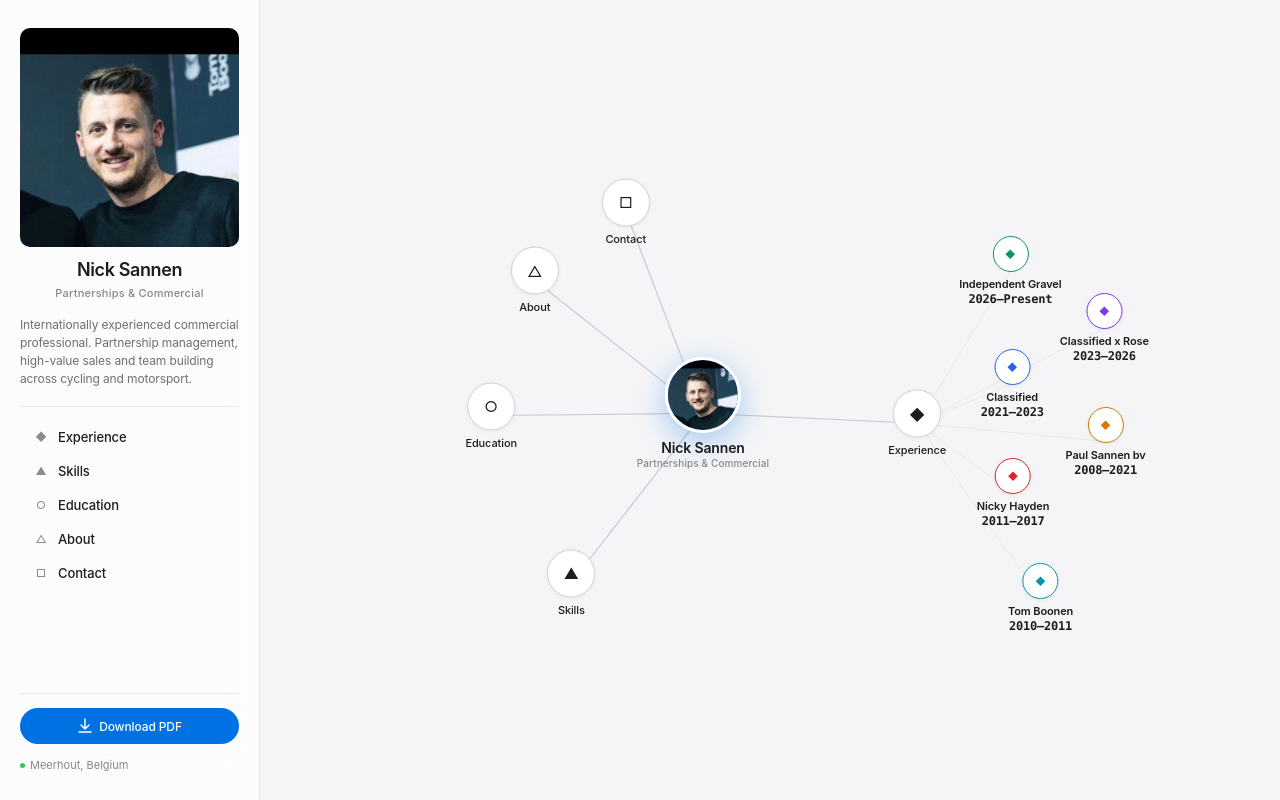
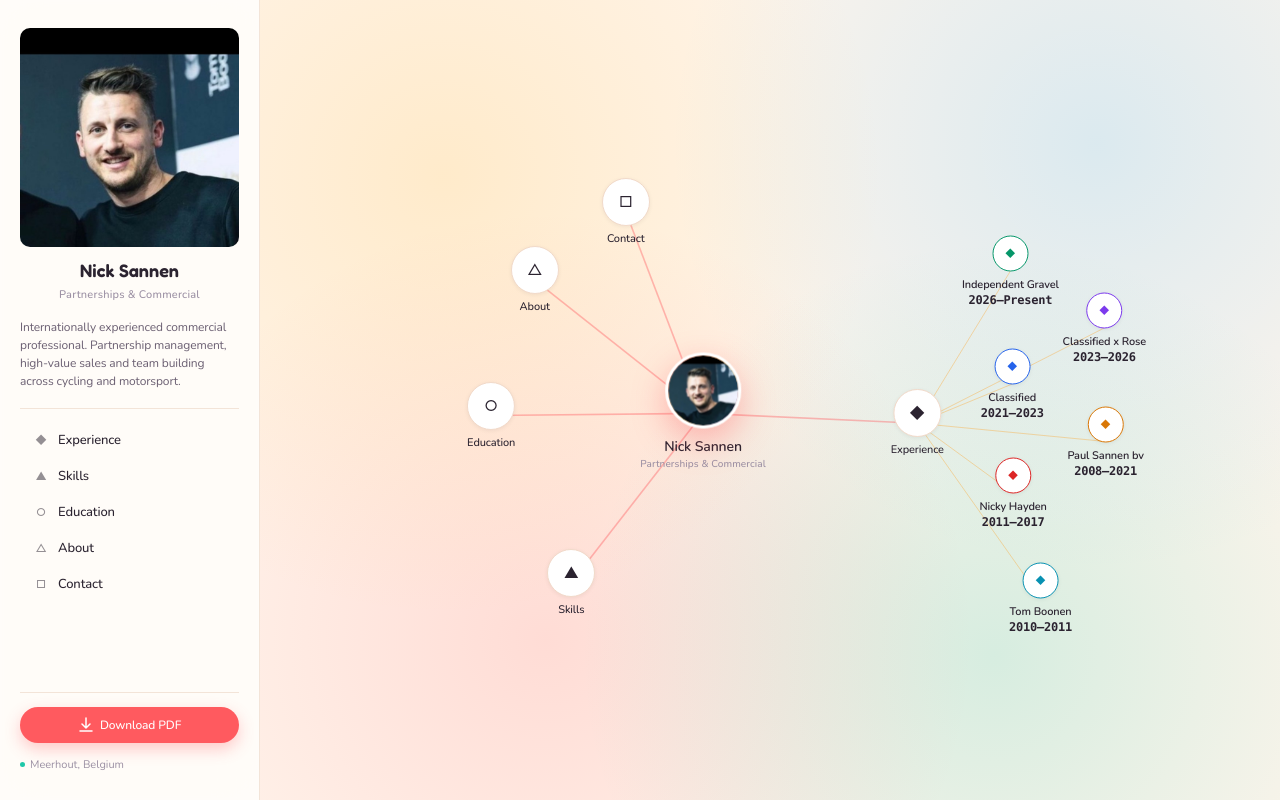
Before and after one commit to Scylark/NickSannen, a plain HTML site: page index.html in a window 1280 px wide. Drawn offline with nearby package versions, Linux system fonts and the light colour scheme; animation ran at ten frames a second.

Commit message:
Playful redesign: warm coral palette, rounded fonts, candy tags
Co-Authored-By: Claude Opus 4.8 <noreply@anthropic.com>

```diff
--- a/graph.js
+++ b/graph.js
@@ -277,8 +277,8 @@ class GraphEngine {
             this.ctx.beginPath();
             this.ctx.moveTo(src.x, src.y);
             this.ctx.lineTo(tgt.x, tgt.y);
-            this.ctx.strokeStyle = isRoleEdge ? 'rgba(203,213,225,0.45)' : 'rgba(148,163,184,0.5)';
-            this.ctx.lineWidth = isRoleEdge ? 0.8 : 1.2;
+            this.ctx.strokeStyle = isRoleEdge ? 'rgba(255,159,28,0.35)' : 'rgba(255,90,95,0.40)';
+            this.ctx.lineWidth = isRoleEdge ? 1 : 1.6;
             this.ctx.stroke();
         });
     }
--- a/index.html
+++ b/index.html
@@ -4,7 +4,9 @@
     <meta charset="UTF-8">
     <meta name="viewport" content="width=device-width, initial-scale=1.0">
     <title>Nick Sannen — Interactive Resume</title>
-    <!-- Using system fonts: Helvetica Neue, Helvetica, Arial -->
+    <link rel="preconnect" href="https://fonts.googleapis.com">
+    <link rel="preconnect" href="https://fonts.gstatic.com" crossorigin>
+    <link href="https://fonts.googleapis.com/css2?family=Fredoka:wght@500;600;700&family=Nunito:wght@400;500;600;700;800&display=swap" rel="stylesheet">
     <link rel="stylesheet" href="styles.css">
     <link rel="stylesheet" href="ipod.css">
     <script src="https://d3js.org/d3.v7.min.js"></script>
--- a/styles.css
+++ b/styles.css
@@ -1,30 +1,51 @@
 /* ============================================
-   Interactive Resume - Apple-inspired design system
+   Interactive Resume - Playful design system
    ============================================ */
 
 :root {
-    --bg: #f5f5f7;
+    --bg: #fff5ec;
     --bg-card: #ffffff;
-    --text: #1d1d1f;
-    --text-secondary: #6e6e73;
-    --text-tertiary: #86868b;
-    --border: #d2d2d7;
-    --border-light: #e8e8ed;
-    --accent: #0071e3;
-    --accent-hover: #0077ed;
-    --accent-light: #e8f0fe;
-    --purple: #6e3adb;
-    --green: #34c759;
-    --red: #ff3b30;
-    --orange: #ff9500;
+    --text: #2b2330;
+    --text-secondary: #6b5f72;
+    --text-tertiary: #9b8fa3;
+    --border: #f1d9c9;
+    --border-light: #f3e4d8;
+    --accent: #ff5a5f;
+    --accent-hover: #ff3d52;
+    --accent-light: #ffe4e1;
+    --purple: #7b6ef6;
+    --green: #1fc8a9;
+    --red: #ff5a5f;
+    --orange: #ff9f1c;
+    --sun: #ffc145;
+    --mint: #1fc8a9;
+    --grape: #7b6ef6;
+    --sky: #38b6ff;
     --sidebar-width: 260px;
-    --radius: 16px;
-    --radius-sm: 10px;
-    --shadow: 0 2px 12px rgba(0,0,0,0.08);
-    --shadow-lg: 0 20px 60px rgba(0,0,0,0.15), 0 0 0 1px rgba(0,0,0,0.05);
-    --transition: 0.25s cubic-bezier(0.25, 0.1, 0.25, 1);
-    --font: -apple-system, BlinkMacSystemFont, 'Helvetica Neue', Helvetica, Arial, sans-serif;
+    --radius: 24px;
+    --radius-sm: 16px;
+    --shadow: 0 6px 22px rgba(255,90,95,0.10);
+    --shadow-lg: 0 28px 70px rgba(123,110,246,0.22), 0 0 0 1px rgba(0,0,0,0.04);
+    --transition: 0.32s cubic-bezier(0.34, 1.56, 0.64, 1);
+    --font: 'Nunito', -apple-system, BlinkMacSystemFont, 'Helvetica Neue', Helvetica, Arial, sans-serif;
+    --font-display: 'Fredoka', 'Nunito', -apple-system, sans-serif;
     --font-mono: 'SF Mono', SFMono-Regular, ui-monospace, Menlo, monospace;
+}
+
+/* Rounded, friendly display font for all headings */
+.sidebar-name,
+.profile-info h2,
+.overview-card h2,
+.role-card h2,
+.skills-card h2,
+.education-card h2,
+.about-card h2,
+.contact-card h2,
+.media-gallery h4,
+.timeline-role {
+    font-family: var(--font-display);
+    letter-spacing: 0 !important;
+    font-weight: 600;
 }
 
 * {
@@ -46,6 +67,7 @@ body {
     -webkit-font-smoothing: antialiased;
     -moz-osx-font-smoothing: grayscale;
 }
+
 
 /* ============================================
    Sidebar
@@ -195,13 +217,17 @@ body {
     letter-spacing: -0.01em;
 }
 
+.download-btn {
+    box-shadow: 0 6px 16px rgba(255,90,95,0.32);
+}
+
 .download-btn:hover {
     background: var(--accent-hover);
-    transform: scale(1.02);
+    transform: scale(1.05) rotate(-1.5deg);
 }
 
 .download-btn:active {
-    transform: scale(0.98);
+    transform: scale(0.96);
 }
 
 .sidebar-location {
@@ -261,7 +287,12 @@ body {
     position: relative;
     overflow: hidden;
     cursor: grab;
-    background: var(--bg);
+    background:
+        radial-gradient(circle at 18% 22%, rgba(255,193,69,0.20), transparent 42%),
+        radial-gradient(circle at 82% 18%, rgba(56,182,255,0.18), transparent 40%),
+        radial-gradient(circle at 72% 82%, rgba(31,200,169,0.18), transparent 42%),
+        radial-gradient(circle at 28% 80%, rgba(255,90,95,0.16), transparent 44%),
+        var(--bg);
 }
 
 .canvas-area:active {
@@ -321,15 +352,19 @@ body {
 
 .node:hover .node-shape {
     border-color: var(--accent);
-    box-shadow: 0 2px 12px rgba(0,113,227,0.2);
+    box-shadow: 0 6px 20px rgba(255,90,95,0.32);
+}
+
+.node:hover {
+    transform: translate(-50%, -50%) scale(1.1) rotate(-3deg);
 }
 
 .node.center .node-shape {
     width: 76px;
     height: 76px;
-    background: linear-gradient(135deg, #0071e3, #5856d6);
+    background: linear-gradient(135deg, #ff5a5f, #ffc145 55%, #7b6ef6);
     border: 3px solid white;
-    box-shadow: 0 8px 30px rgba(0,113,227,0.35);
+    box-shadow: 0 12px 34px rgba(255,90,95,0.40);
 }
 
 .center-avatar {
@@ -408,11 +443,21 @@ body {
 
 @keyframes pulse {
     0%, 100% {
-        box-shadow: 0 0 0 0 rgba(220, 38, 38, 0.4);
+        box-shadow: 0 0 0 0 rgba(255, 90, 95, 0.45);
     }
     50% {
-        box-shadow: 0 0 0 10px rgba(220, 38, 38, 0);
+        box-shadow: 0 0 0 12px rgba(255, 90, 95, 0);
     }
+}
+
+/* Gentle bob on the centre node for personality */
+.node.center .node-shape {
+    animation: bob 4s ease-in-out infinite;
+}
+
+@keyframes bob {
+    0%, 100% { transform: translateY(0); }
+    50% { transform: translateY(-5px); }
 }
 
 /* ============================================
@@ -591,7 +636,7 @@ body {
 
 .cv-download-btn:hover {
     background: var(--accent);
-    transform: scale(1.02);
+    transform: scale(1.04) rotate(-1deg);
 }
 
 .profile-meta {
@@ -1322,3 +1367,55 @@ a.contact-item:hover {
 .lightbox-close:hover {
     opacity: 1;
 }
+
+/* ============================================
+   Playful tag colours — cycle through the palette
+   ============================================ */
+
+.profile-tags .tag,
+.skill-tags .skill-tag,
+.interest-tags span {
+    border: none;
+    font-weight: 700;
+    transition: transform var(--transition), background var(--transition), color var(--transition);
+}
+
+.profile-tags .tag:nth-child(6n+1),
+.skill-tags .skill-tag:nth-child(6n+1),
+.interest-tags span:nth-child(6n+1) { background: #ffe4e1; color: #e23744; }
+.profile-tags .tag:nth-child(6n+2),
+.skill-tags .skill-tag:nth-child(6n+2),
+.interest-tags span:nth-child(6n+2) { background: #fff1cc; color: #c98a00; }
+.profile-tags .tag:nth-child(6n+3),
+.skill-tags .skill-tag:nth-child(6n+3),
+.interest-tags span:nth-child(6n+3) { background: #d6f7f0; color: #119d85; }
+.profile-tags .tag:nth-child(6n+4),
+.skill-tags .skill-tag:nth-child(6n+4),
+.interest-tags span:nth-child(6n+4) { background: #e6e3fe; color: #5b4ed6; }
+.profile-tags .tag:nth-child(6n+5),
+.skill-tags .skill-tag:nth-child(6n+5),
+.interest-tags span:nth-child(6n+5) { background: #d9efff; color: #1c8fd6; }
+.profile-tags .tag:nth-child(6n+6),
+.skill-tags .skill-tag:nth-child(6n+6),
+.interest-tags span:nth-child(6n+6) { background: #ffe3d3; color: #e07b1a; }
+
+.profile-tags .tag:hover,
+.skill-tags .skill-tag:hover,
+.interest-tags span:hover {
+    transform: translateY(-2px) rotate(-2deg) scale(1.05);
+}
+
+/* Make card hovers warm instead of cold blue, and bouncier */
+.skill-tag:hover { border-color: transparent; }
+.stat:hover,
+.edu-item:hover,
+.about-section:hover { background: var(--accent-light); }
+a.contact-item:hover { border-color: var(--accent); background: var(--accent-light); }
+
+/* Friendly contact / education icon chips */
+.contact-icon { background: linear-gradient(135deg, #ffe4e1, #fff1cc); }
+.edu-badge { background: linear-gradient(135deg, var(--accent), var(--grape)); }
+
+/* Modal gets a chunkier, friendlier frame */
+.modal { border-radius: var(--radius); }
+.role-badge { font-weight: 700; }
```
